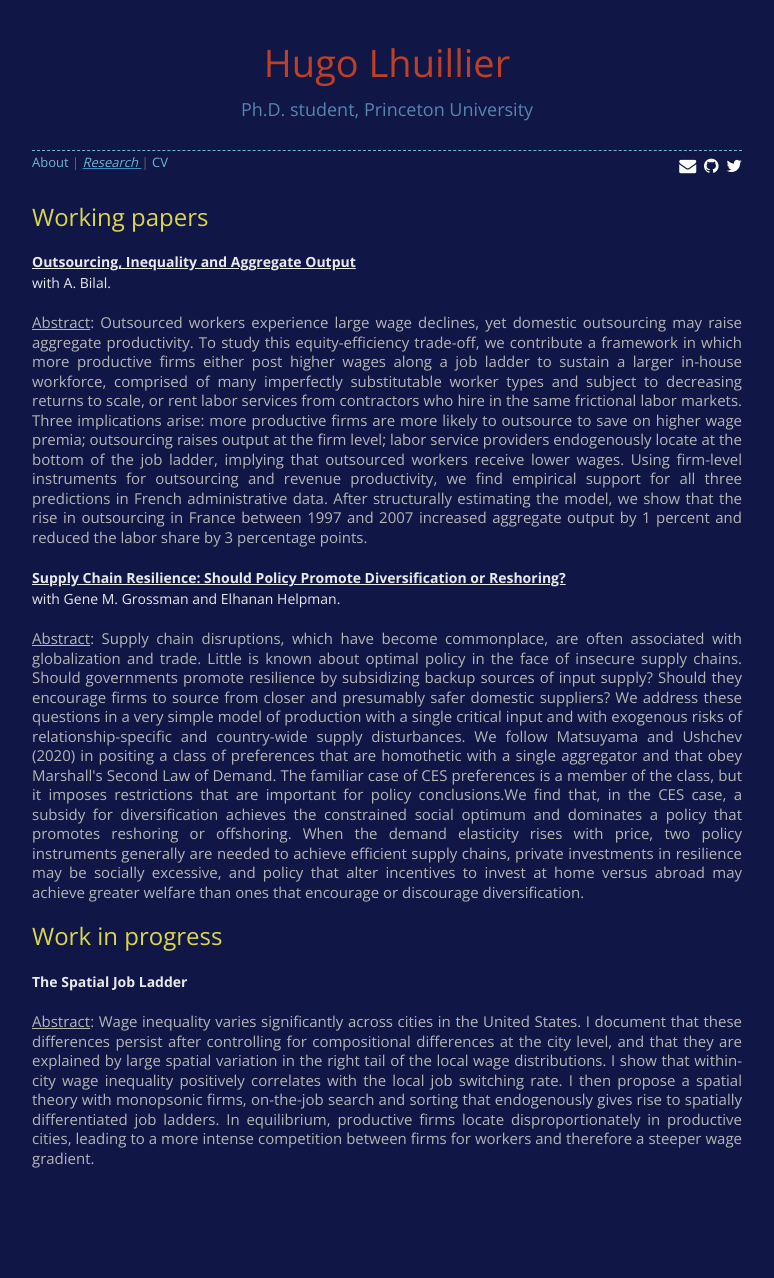
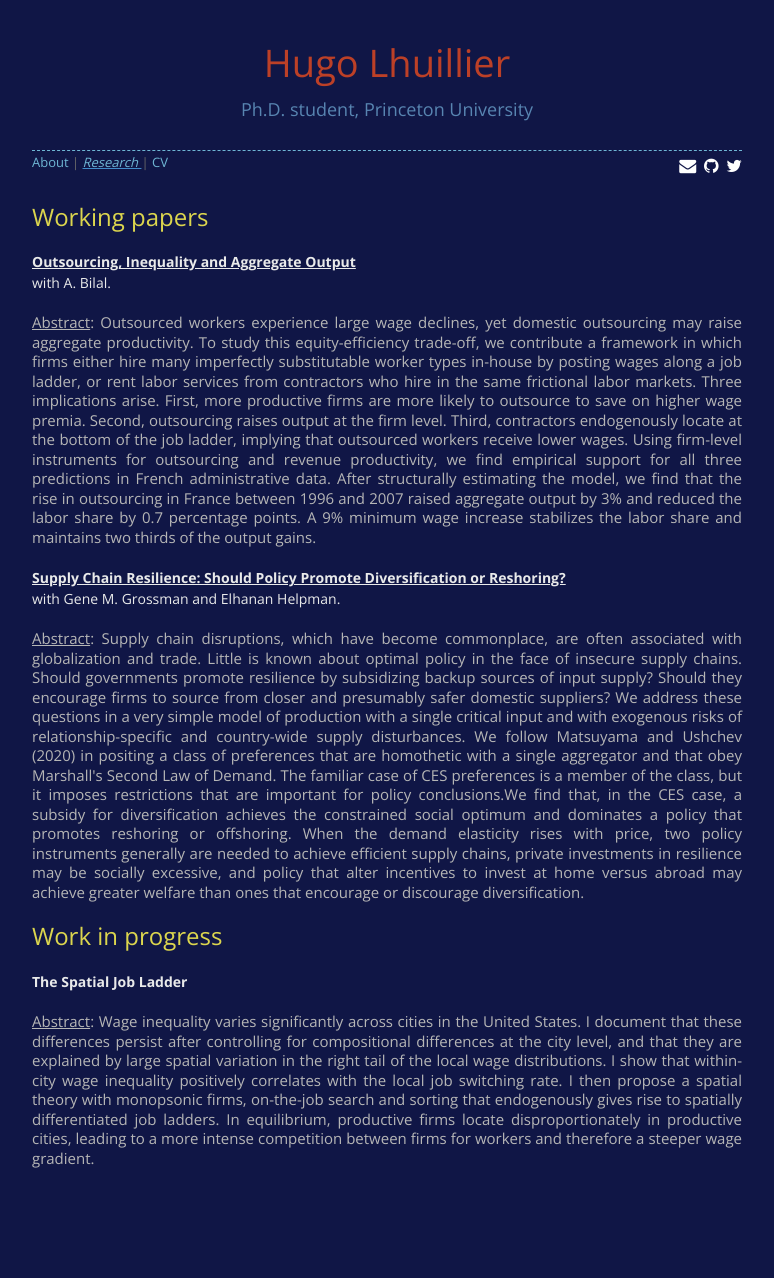
Before and after one commit to HugoLhuillier/hugolhuillier.github.io, a Jekyll site: the page built from research.html, in a window 1280 px wide. Shown: the whole page, without its empty margins (253-1027 px from the left). Built offline with Jekyll 4.4.1, drawn with Linux system fonts in a browser that asks for light colours; nearby versions of some CDN libraries; comment, search, counter and statistics services are not loaded.

Commit message:
:recycle: updated version of paper with adrien

```diff
--- a/research.html
+++ b/research.html
@@ -5,10 +5,10 @@ layout: default
 
 <h2>Working papers</h2>
 
-<b> <a href="./files/papers/bilal2020outsourcing.pdf" target="blank"> <span class="char2"> Outsourcing, Inequality and Aggregate Output</span></a></b>
+<b> <a href="./files/papers/bilal2021outsourcing.pdf" target="blank"> <span class="char2"> Outsourcing, Inequality and Aggregate Output</span></a></b>
 <br>with A. Bilal.</p>
 
-<h6><u>Abstract</u>: Outsourced workers experience large wage declines, yet domestic outsourcing may raise aggregate productivity. To study this equity-efficiency trade-off, we contribute a framework in which more productive firms either post higher wages along a job ladder to sustain a larger in-house workforce, comprised of many imperfectly substitutable worker types and subject to decreasing returns to scale, or rent labor services from contractors who hire in the same frictional labor markets. Three implications arise: more productive firms are more likely to outsource to save on higher wage premia; outsourcing raises output at the firm level; labor service providers endogenously locate at the bottom of the job ladder, implying that outsourced workers receive lower wages. Using firm-level instruments for outsourcing and revenue productivity, we find empirical support for all three predictions in French administrative data. After structurally estimating the model, we show that the rise in outsourcing in France between 1997 and 2007 increased aggregate output by 1 percent and reduced the labor share by 3 percentage points. </h6>
+<h6><u>Abstract</u>: Outsourced workers experience large wage declines, yet domestic outsourcing may raise aggregate productivity. To study this equity-efficiency trade-off, we contribute a framework in which firms either hire many imperfectly substitutable worker types in-house by posting wages along a job ladder, or rent labor services from contractors who hire in the same frictional labor markets. Three implications arise. First, more productive firms are more likely to outsource to save on higher wage premia. Second, outsourcing raises output at the firm level. Third, contractors endogenously locate at the bottom of the job ladder, implying that outsourced workers receive lower wages. Using firm-level instruments for outsourcing and revenue productivity, we find empirical support for all three predictions in French administrative data. After structurally estimating the model, we find that the rise in outsourcing in France between 1996 and 2007 raised aggregate output by 3% and reduced the labor share by 0.7 percentage points. A 9% minimum wage increase stabilizes the labor share and maintains two thirds of the output gains. </h6>
 
 <b> <a href="./files/papers/grossman2021supply.pdf" target="blank"> <span class="char2"> Supply Chain Resilience: Should Policy Promote Diversification or Reshoring?</span></a></b>
 <br>with Gene M. Grossman and Elhanan Helpman.</p>
```
Also changed, not shown: 2 other files.
